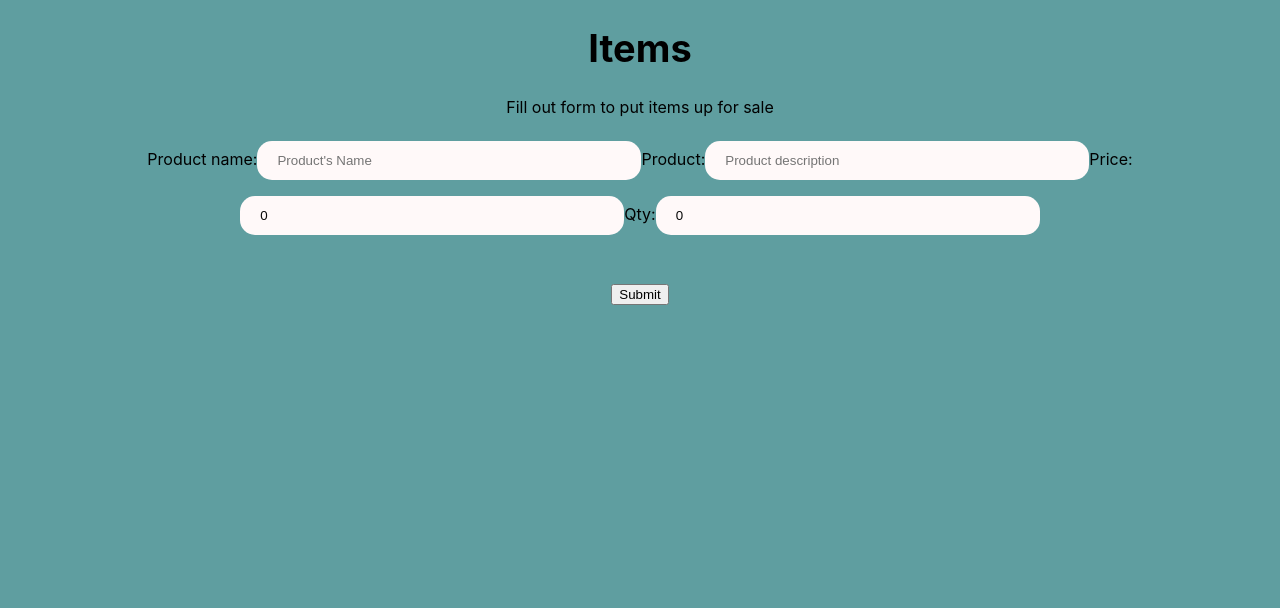
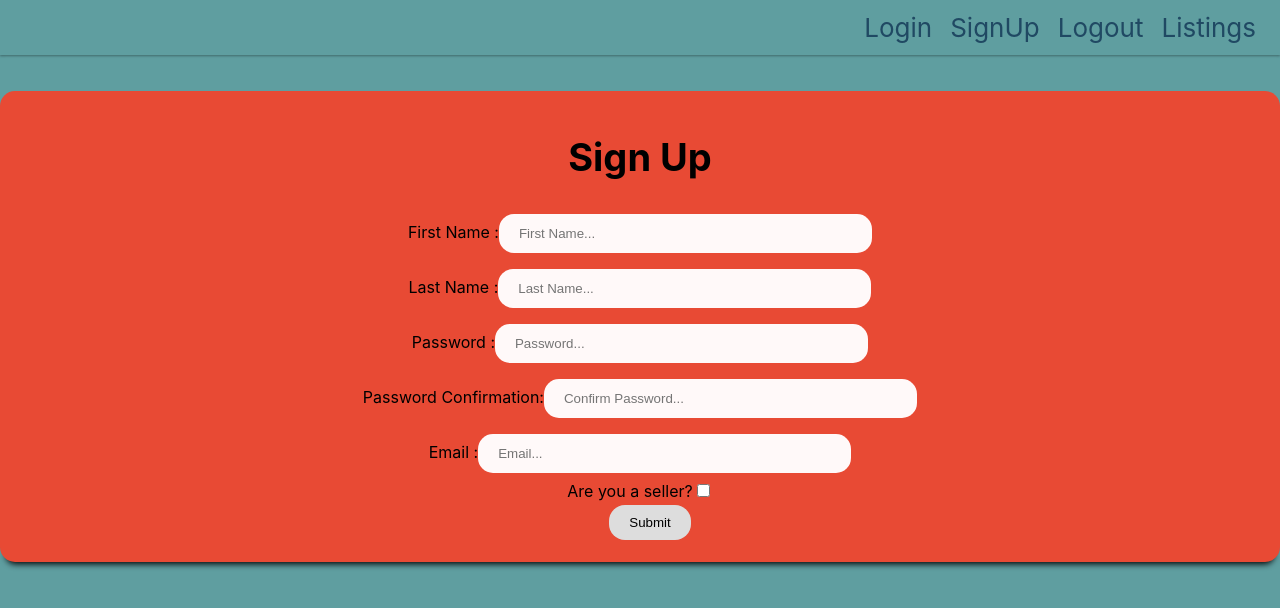
Before and after one commit to gsauce7/front-end-2, a React (Create React App) app in the folder african-marketplace/: page /signup in a window 1280 px wide. Shown: the top 608 px of the page. Built offline with nearby package versions, Linux system fonts and the light colour scheme.

Commit message:
setup react-router, created styles folder for .css files

```diff
--- a/african-marketplace/package.json
+++ b/african-marketplace/package.json
@@ -6,6 +6,7 @@
     "@testing-library/jest-dom": "^5.14.1",
     "@testing-library/react": "^11.2.7",
     "@testing-library/user-event": "^12.8.3",
+    "axios": "^0.21.1",
     "react": "^17.0.2",
     "react-dom": "^17.0.2",
     "react-router-dom": "^5.2.0",
--- a/african-marketplace/src/App.js
+++ b/african-marketplace/src/App.js
@@ -1,13 +1,51 @@
-import './App.css';
+import './styles/App.css';
+import { BrowserRouter as Router, Route, Link, Switch } from 'react-router-dom';
+import axios from 'axios';
+import ProtectedRoute from './helpers/ProtectedRoute';
+
 import SignUpForm from './components/signup';
 import Login from './components/login'
 import ItemForm from './components/items';
 
+
+
 function App() {
+
+  const logout = () => {
+    axios.post(null)
+      .then(res => {
+        console.log("Logged out!");
+        localStorage.removeItem('token');
+        window.location.href = "/";
+    })
+  };
+
   return (
-    <div className="App">
-      <ItemForm />
-    </div>
+    <Router>
+       <div className="App">
+       <header className="App-header">
+            <ul>
+              <li>
+                <Link to="/login">Login</Link>
+              </li>
+              <li>
+                <Link to="/signup">SignUp</Link>
+              </li>
+              <li>
+                <Link to="/" onClick={logout}>Logout</Link>
+              </li>
+              <li>
+                <Link to="/listings">Listings</Link>
+              </li>
+            </ul>
+        </header>
+          <Switch>
+            <ProtectedRoute exact path="/listings" component={ItemForm} />
+            <Route path="/login" component={Login} />
+            <Route path="/signup" component={SignUpForm} />
+          </Switch>
+      </div>
+    </Router>
   );
 }
 
--- a/african-marketplace/src/components/signup.js
+++ b/african-marketplace/src/components/signup.js
@@ -1,5 +1,5 @@
 import React, { Component } from 'react'
-import "./signupForm.css"
+import "../styles/signupForm.css"
 import axios from 'axios'
 
 
--- a/african-marketplace/src/helpers/axiosWithAuth.js
+++ b/african-marketplace/src/helpers/axiosWithAuth.js
@@ -1,8 +1,10 @@
 import axios from "axios";
+
+const baseURL = ""
 
 export const axiosWithAuth = () => {
     return axios.create({
-        baseURL: "http://localhost:5000/api",
+        baseURL: baseURL,
         headers: {
             authorization: localStorage.getItem('token')
         }
--- a/african-marketplace/src/App.css
+++ b/african-marketplace/src/styles/App.css
@@ -14,14 +14,31 @@
 }
 
 .App-header {
-  background-color: #282c34;
-  min-height: 100vh;
+  min-height: 10vh;
   display: flex;
   flex-direction: column;
-  align-items: center;
-  justify-content: center;
   font-size: calc(10px + 2vmin);
   color: white;
+}
+
+ul {
+  display: flex;
+  justify-content: flex-end;
+  margin: 0 0 36px;
+  padding: 12px;
+  box-shadow: 0 1px 3px rgba(0, 0, 0, 0.12), 0 1px 2px rgba(0, 0, 0, 0.24);
+}
+
+li {
+  list-style: none;
+  margin-right: 6px;
+  color: #204963;
+}
+
+a {
+  text-decoration: none;
+  padding: 6px;
+  color: #204963;
 }
 
 .App-link {
```
Also changed, not shown: african-marketplace/src/styles/signupForm.css (renamed from african-marketplace/src/components/signupForm.css), 1 other file (tests, documents, lock files or other folders).
